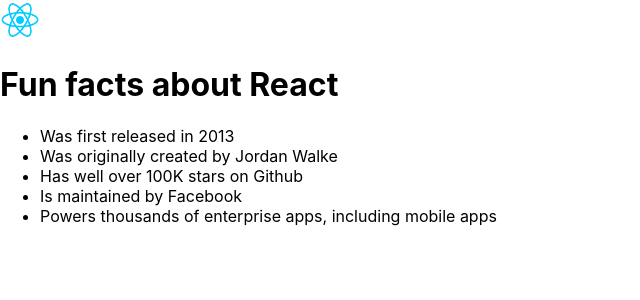
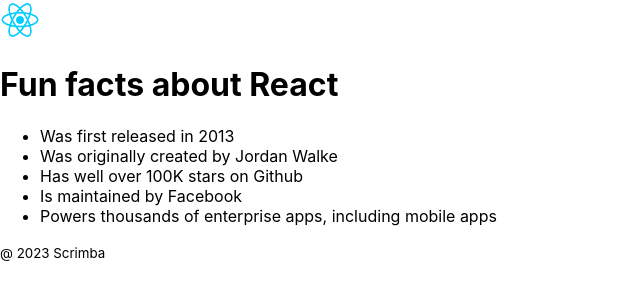
Before and after one commit to Ihliana/React-Intro, a React (Create React App) app: page / in a window 1280 px wide. Shown: the top 300 px of the page, without its empty margins (0-640 px from the left). Built offline with nearby package versions, Linux system fonts and the light colour scheme.

Commit message:
Adding header and footer

```diff
--- a/src/App.css
+++ b/src/App.css
@@ -0,0 +1,3 @@
+* {
+    box-sizing: border-box;
+}
--- a/src/App.js
+++ b/src/App.js
@@ -4,9 +4,17 @@
 import Logo from "./images/react-logo.png"
 
 function App() {
+
+  let year = new Date().getFullYear()
   return (
     <div>
-      <img src={Logo} width="40px" alt='React Logo' />
+
+      <header>
+        <nav>
+            <img src={Logo} width="40px" alt='React Logo' />
+        </nav>
+      </header>
+
       <h1>Fun facts about React</h1>
 
       <ul>
@@ -17,6 +25,10 @@
         <li>Powers thousands of enterprise apps, including mobile apps</li>
       </ul>
 
+      <footer>
+        <small>@ {year} Scrimba</small>
+      </footer>
+
     </div>
   );
 }
```
